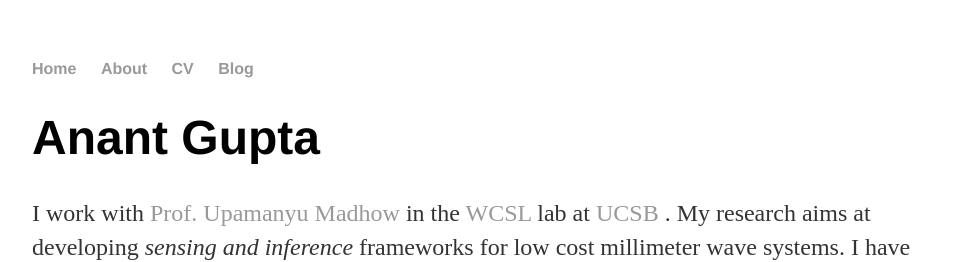
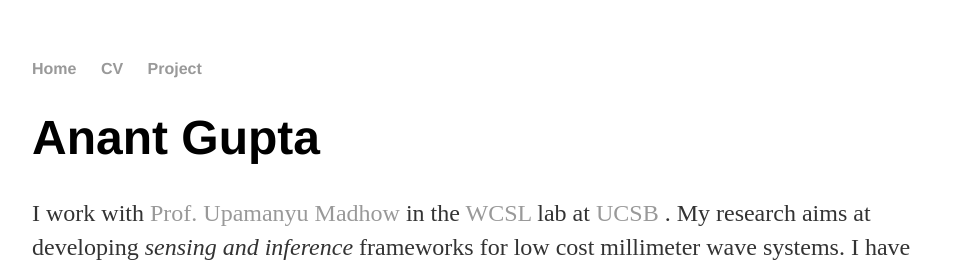
Before and after one commit to anantgupt/anantgupt.github.io, a Jekyll site: the page built from index.html, in a window 1280 px wide and 900 px high. Shown: the top 262 px of the window, without its empty margins (160-1119 px from the left). Built offline with Jekyll 4.4.1, drawn with Linux system fonts in a browser that asks for light colours.

Commit message:
added cv, photo

```diff
--- a/_layouts/default.html
+++ b/_layouts/default.html
@@ -9,9 +9,8 @@
     <nav>
       <ul>
         <li><a href="/">Home</a></li>
-        <li><a href="/about">About</a></li>
-        <li><a href="/cv">CV</a></li>
-        <li><a href="/blog">Blog</a></li>
+        <li><a href="/files/anant_cv.pdf"target="_blank">CV</a></li>
+        <li><a href="https://wcsl.ece.ucsb.edu/mm-wave-imaging"target="_blank">Project</a></li>
       </ul>
     </nav>
     <div class="container">
@@ -22,7 +21,7 @@
 			<footer>
 	    		<ul>
 	        		<li><a href="mailto:anantgupta@ucsb.edu">email</a></li>
-        		  <li><a href="https://github.ucsb.edu/anant">github.ucsb.edu/anant</a></li>
+        		  <li><a href="https://github.ucsb.edu/anant"target="_blank">github.ucsb.edu/anant</a></li>
 				</ul>
 			</footer>
 		</body>
```
Also changed, not shown: files/sequioa.jpg (added), 1 other file.
